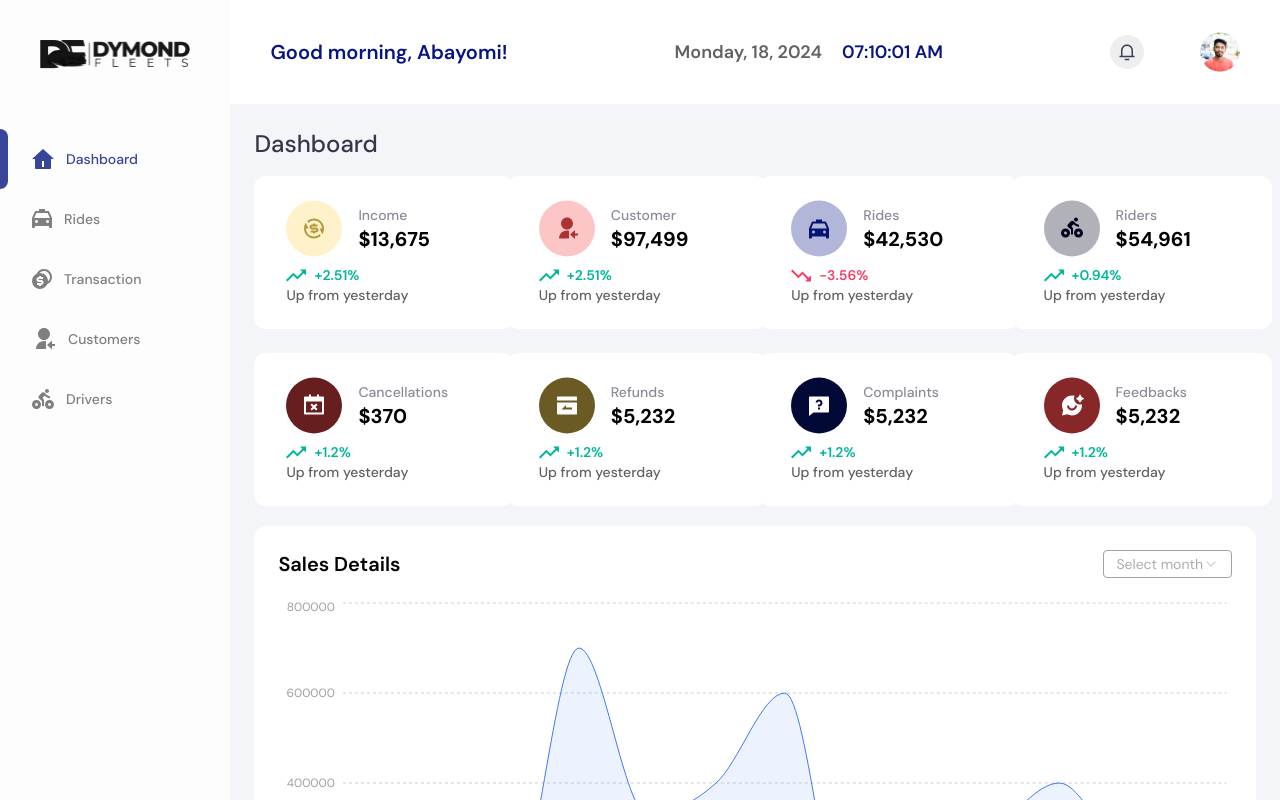
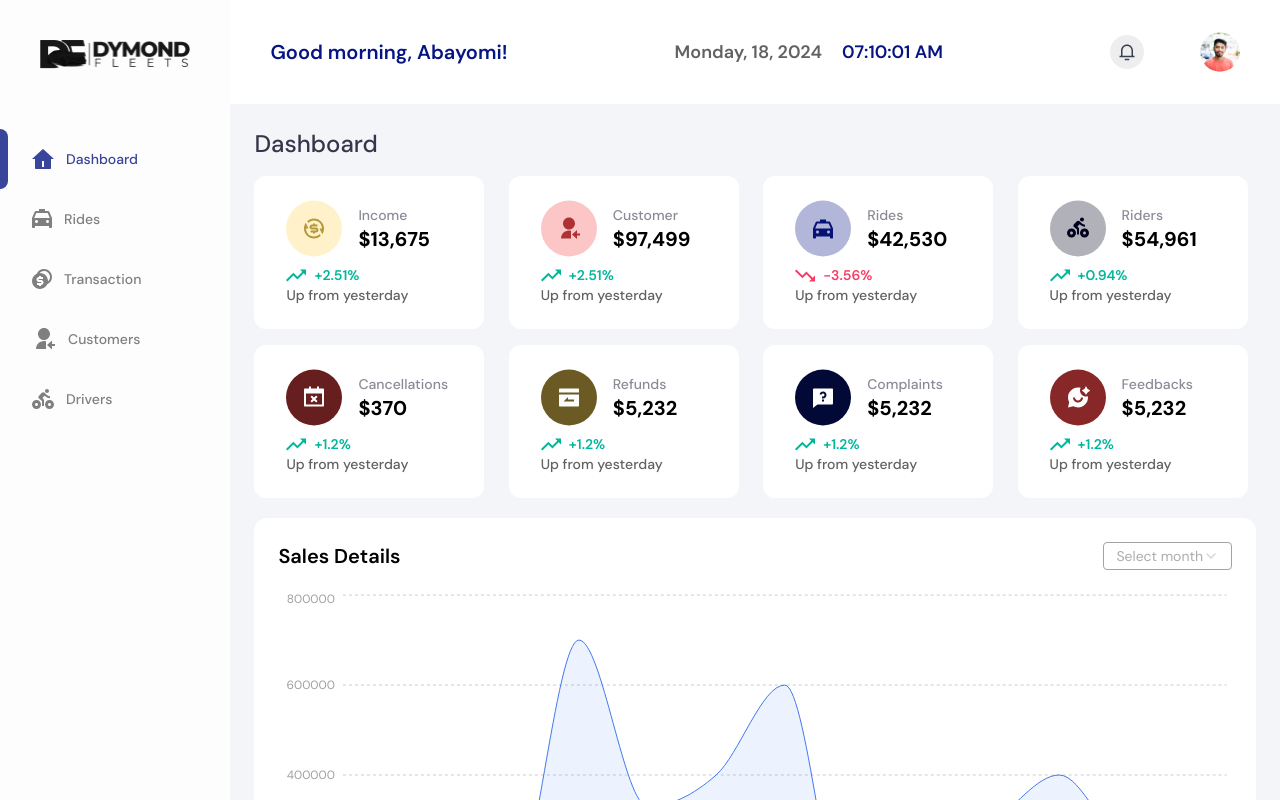
Before and after one commit to Dexie14/DymondFleets, a React (Vite) app: page /admin in a window 1280 px wide. Built offline with nearby package versions, Linux system fonts and the light colour scheme.

Commit message:
feat: update to info card

```diff
--- a/src/components/Dashboard.tsx/InfoCard.tsx
+++ b/src/components/Dashboard.tsx/InfoCard.tsx
@@ -40,12 +40,12 @@ const InfoCard = ({ infoData }: props) => {
   };
 
   return (
-    <div className="grid lg:grid-cols-4 items-center gap-2 ">
+    <div className="grid lg:grid-cols-4 w-full items-center gap-x-4 ">
       {infoData?.map((item) => {
         return (
           <main
             key={v4()}
-            className="flex gap-2 mt-4 flex-col bg-white py-6 px-8 rounded-[12px] shadow-adminshadow w-[260px]"
+            className="flex gap-2 mt-4 flex-col bg-white py-6 px-8 rounded-[12px] shadow-adminshadow w-[230px]"
           >
             <div className="flex items-center gap-4">
               <div className="text-blueGray">
```
